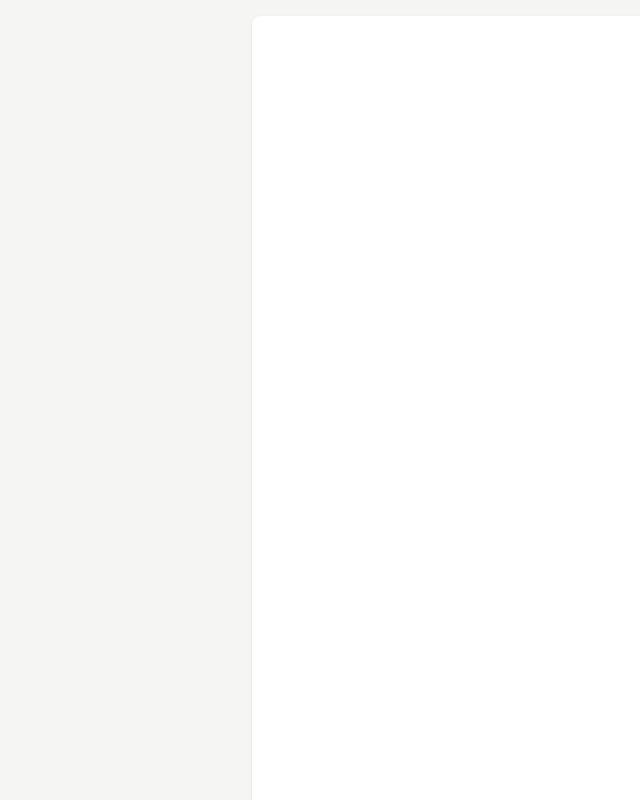
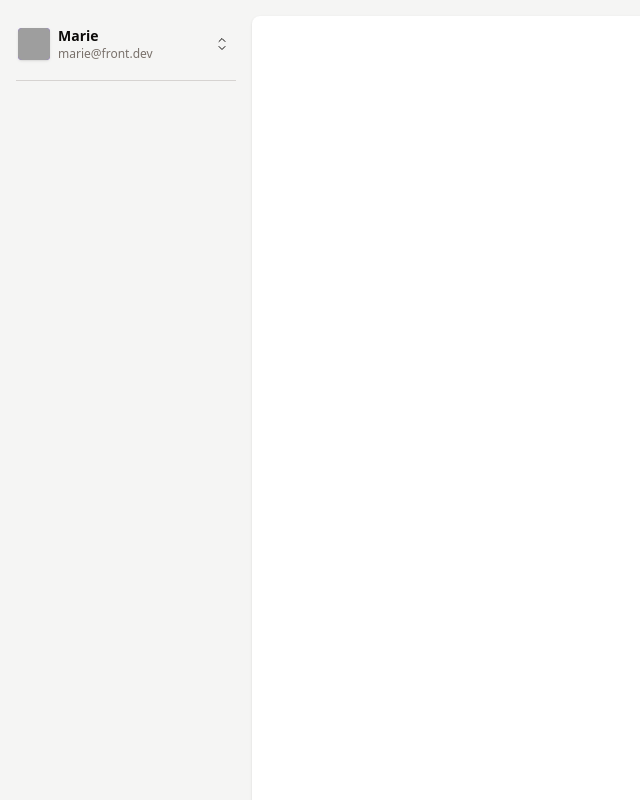
Before and after one commit to PikuzaMarie/admin-dashboard, a React (Vite) app: page / in a window 1280 px wide. Shown: the top 800 px of the page, without its empty margins (0-640 px from the left). Built offline with nearby package versions, Linux system fonts and the light colour scheme; grey boxes are pictures that could not be loaded.

Commit message:
feat: create AccountToggle component

```diff
--- /dev/null
+++ b/src/components/Sidebar/AccountToggle.tsx
@@ -0,0 +1,21 @@
+import { FiChevronDown, FiChevronUp } from 'react-icons/fi';
+
+export const AccountToggle: React.FC = () => {
+  return (
+    <div className="mt-2 mb-4 border-b border-stone-300 pb-4">
+      <button className="relative flex w-full items-center gap-2 rounded p-0.5 transition-colors hover:bg-stone-200">
+        <img
+          src="https://api.dicebear.com/9.x/notionists/svg"
+          alt="avatar"
+          className="size-8 shrink-0 rounded bg-violet-500 shadow"
+        />
+        <div className="text-start">
+          <span className="block text-sm font-semibold">Marie</span>
+          <span className="block text-xs text-stone-500">marie@front.dev</span>
+        </div>
+        <FiChevronDown className="absolute top-1/2 right-2 translate-y-[calc(-50%+4px)] text-xs" />
+        <FiChevronUp className="absolute top-1/2 right-2 translate-y-[calc(-50%-4px)] text-xs" />
+      </button>
+    </div>
+  );
+};
--- a/src/components/Sidebar/index.tsx
+++ b/src/components/Sidebar/index.tsx
@@ -1,3 +1,11 @@
+import { AccountToggle } from './AccountToggle';
+
 export const Sidebar: React.FC = () => {
-  return <div></div>;
+  return (
+    <div>
+      <div className="sticky top-4 h-[calc(100vh-32px-48px)] overflow-y-scroll">
+        <AccountToggle />
+      </div>
+    </div>
+  );
 };
```
